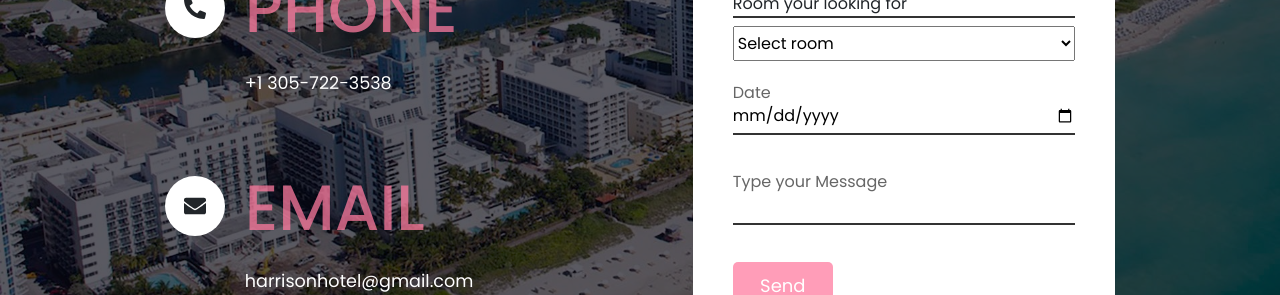
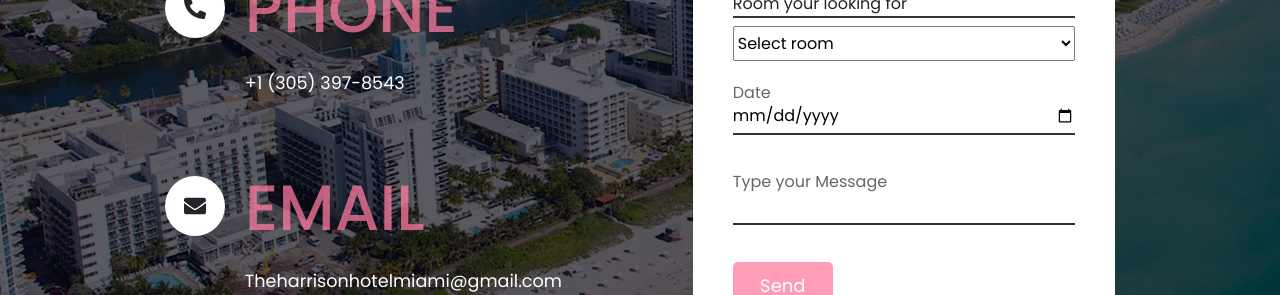
Before and after one commit to FerminAguilarB22/harrisonhotel, a React (Create React App) app: page /contact in a window 1280 px wide. Shown: the part 657-952 px from the top of the page. Built offline with nearby package versions, Linux system fonts and the light colour scheme.

Commit message:
se actualizo informacion

```diff
--- a/src/components/pages/Contact.js
+++ b/src/components/pages/Contact.js
@@ -28,7 +28,6 @@ const Contact = () => {
         return false;
       }
     };
-
     const campoRequerido = (input) => {
       if (input.trim() === "") {
         return false;
@@ -97,14 +96,14 @@ const Contact = () => {
                         <div className="icon"><FontAwesomeIcon icon={faPhoneAlt}/></div>
                         <div className="text">
                             <h3>Phone</h3>
-                            <p>+1 305-722-3538</p>
+                            <p>+1 (305) 397-8543</p>
                         </div>
                     </div>
                     <div className="box">
                         <div className="icon"><FontAwesomeIcon icon={faEnvelope}/></div>
                         <div className="text">
                             <h3>Email</h3>
-                            <p>harrisonhotel@gmail.com</p>
+                            <p>Theharrisonhotelmiami@gmail.com</p>
                         </div>
                     </div>
                 </div>
```
